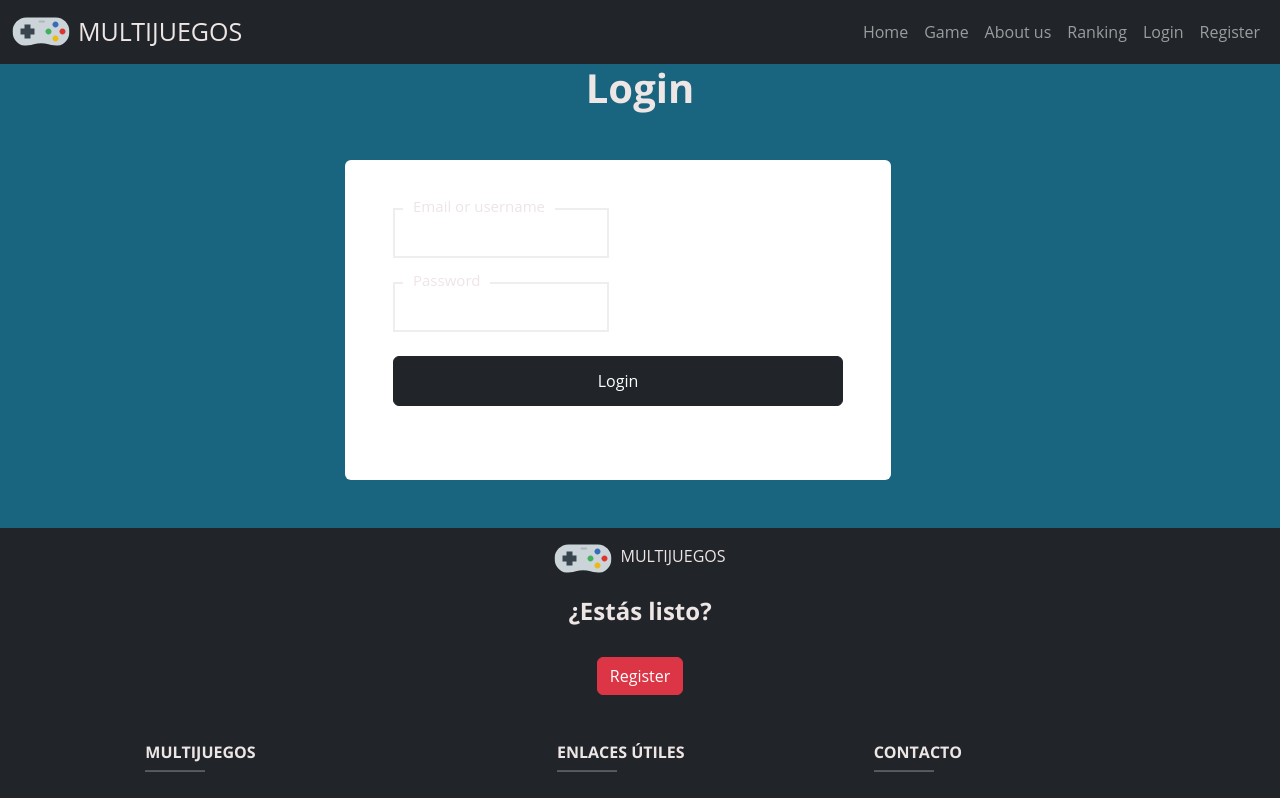
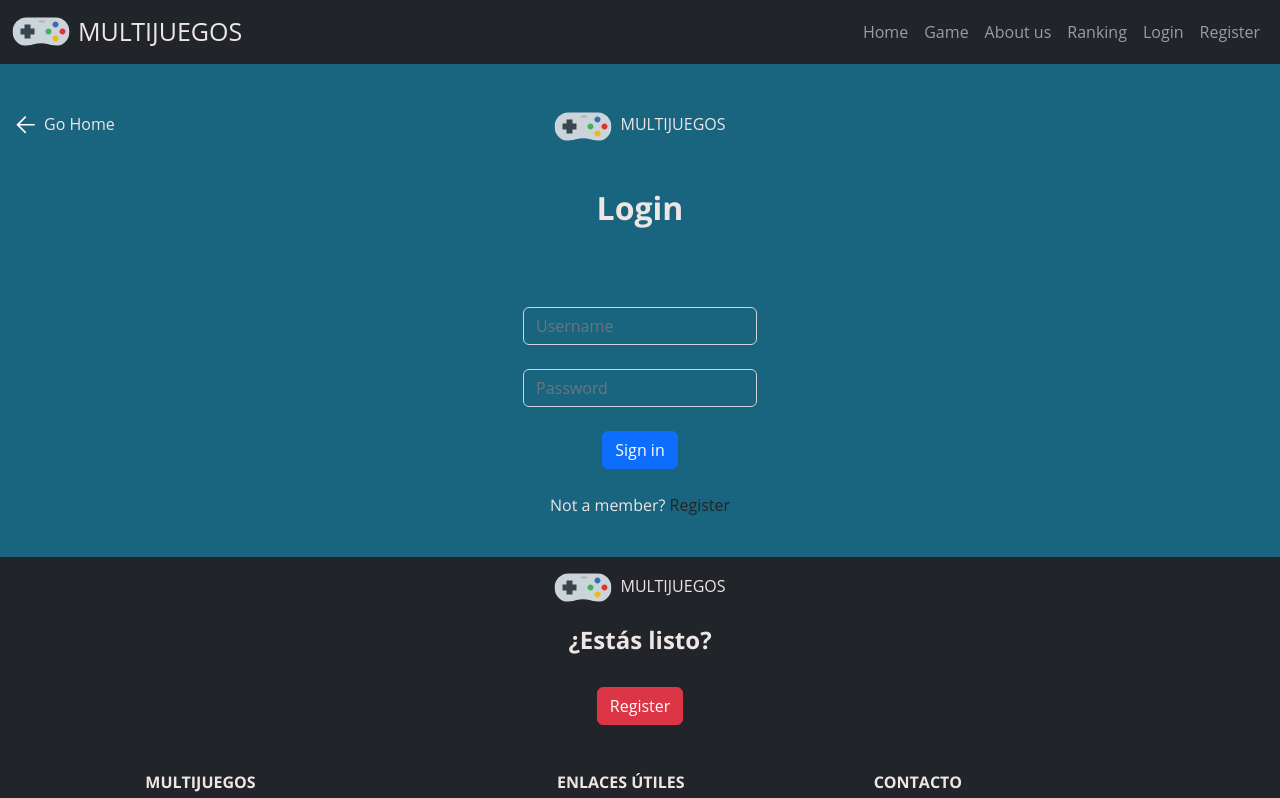
Before and after one commit to adgo641t/UPC, an Angular app in the folder Frontend/: page /Login in a window 1280 px wide. Shown: the top 798 px of the page. Built offline with nearby package versions, Linux system fonts and the light colour scheme.

Commit message:
updating login

```diff
--- a/Frontend/src/app/views/login/login.component.html
+++ b/Frontend/src/app/views/login/login.component.html
@@ -1,4 +1,4 @@
-<style>
+<!-- <style>
     body {
         background: #000
     }
@@ -44,10 +44,29 @@
     .bxs-badge-check {
         font-size: 90px
     }
-</style>
-<h1 class="text-center">Login</h1>
+</style> -->
+<div class="d-flex py-5">
+    <div class="col-3 ps-3">
+        <a href="/Home" class="text-decoration-none">
+            <img src="../../../assets/resources/img/arrow-home.svg" alt="" width="20px">
+            <span class="ps-2">Go Home</span>
+        </a>
+    </div>
+    <div class="col-2"></div>
+    <div class="col-2 text-center">
+        <img src="../../../assets/resources/img/logo.svg" alt="logo de MULTIJUEGOS">
+        <span class="ps-2">MULTIJUEGOS</span>
+    </div>
+</div>
 
-<div class="container m-5">
+<!-- <div class="text-center py-5">
+    <img src="../../../assets/resources/img/logo.svg" alt="logo de MULTIJUEGOS">
+    <span class="ps-2">MULTIJUEGOS</span>
+</div> -->
+
+<h2 class="text-center pb-5">Login</h2>
+
+<!-- <div class="container m-5">
     <form action="" method="post" [formGroup]="LoginForm">
         <div class="row d-flex justify-content-center">
             <div class="col-md-6">
@@ -74,4 +93,62 @@
             </div>
         </div>
     </form>
-</div>
+</div> -->
+
+
+
+<section class="w-100 p-4 d-flex justify-content-center pb-4">
+<form action="" method="post" [formGroup]="LoginForm">
+    <!-- Email input -->
+    <div class="form-outline mb-4">
+      <input type="email" id="form2Example1" class="form-control bg-transparent" placeholder="Username"/>
+    </div>
+
+    <!-- Password input -->
+    <div class="form-outline mb-4">
+      <input type="password" id="form2Example2" class="form-control bg-transparent" placeholder="Password"/>
+    </div>
+
+    <!-- 2 column grid layout for inline styling -->
+    <!-- <div class="row mb-4"> -->
+      <!-- <div class="col d-flex justify-content-center">
+
+        <div class="form-check">
+          <input class="form-check-input" type="checkbox" value="" id="form2Example31" checked />
+          <label class="form-check-label" for="form2Example31"> Remember me </label>
+        </div>
+      </div> -->
+
+      <!-- <div class="col">
+
+        <a href="#!">Forgot password?</a>
+      </div> -->
+    <!-- </div> -->
+
+    <!-- Submit button -->
+    <div class="text-center">
+    <button type="button" class="btn btn-primary btn-block mb-4">Sign in</button>
+    </div>
+    <!-- Register buttons -->
+    <div class="text-center">
+      <p>Not a member? <a href="/Register" class="text-decoration-none text-dark">Register</a></p>
+      <!-- <p>or sign up with:</p> -->
+      <!-- <button type="button" class="btn btn-link btn-floating mx-1">
+        <i class="fab fa-facebook-f"></i>
+      </button>
+
+      <button type="button" class="btn btn-link btn-floating mx-1">
+        <i class="fab fa-google"></i>
+      </button>
+
+      <button type="button" class="btn btn-link btn-floating mx-1">
+        <i class="fab fa-twitter"></i>
+      </button>
+
+      <button type="button" class="btn btn-link btn-floating mx-1">
+        <i class="fab fa-github"></i>
+      </button> -->
+    </div>
+
+  </form>
+</section>
--- a/Frontend/src/styles.css
+++ b/Frontend/src/styles.css
@@ -28,3 +28,9 @@ body{
 .titulo{
     background-color: #8C271E;
 }
+
+.text-logo{
+    font-size: 25px;
+    align-items: center;
+    display: flex;
+}
```
Also changed, not shown: Frontend/src/assets/resources/img/arrow-home.svg (added).
